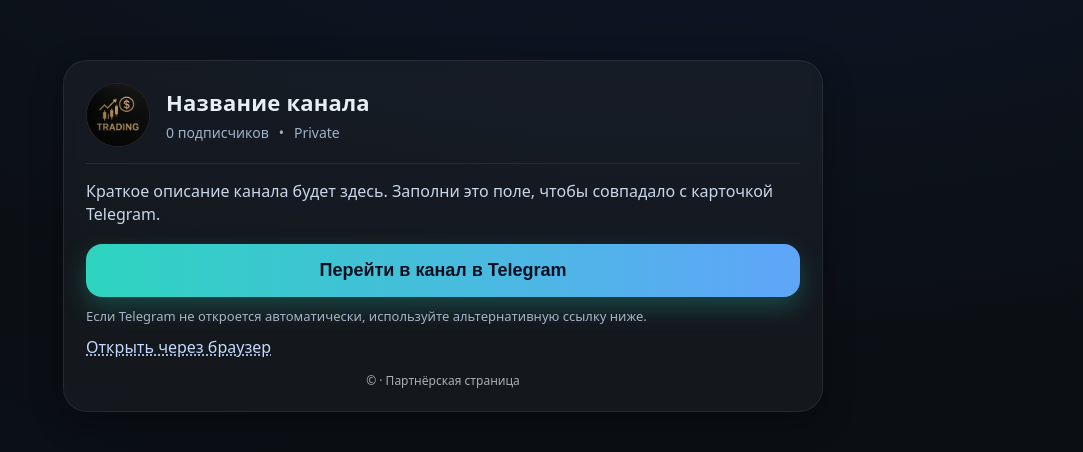
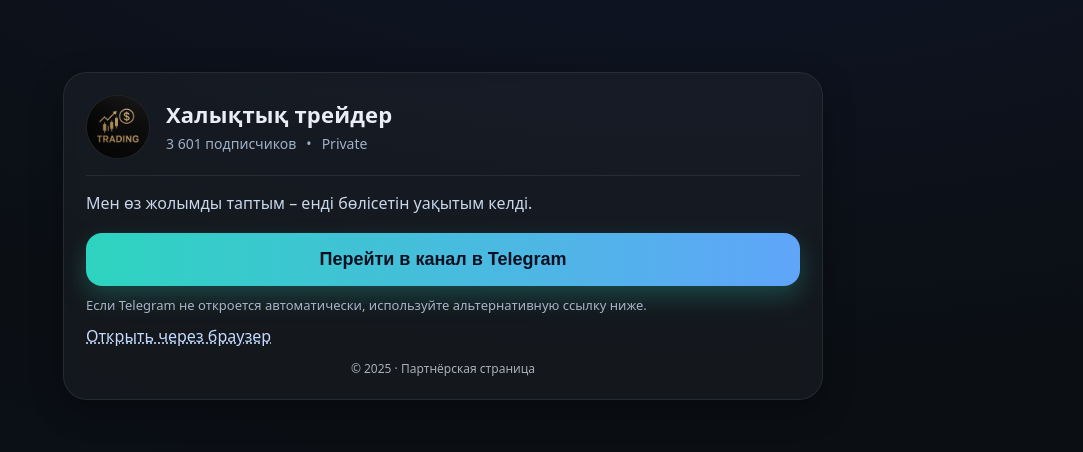
Before and after one commit to affiliateclub/trading, a plain HTML site: page index.html in a window 1280 px wide. Shown: the part 164-616 px from the top of the page, without its empty margins (197-1280 px from the left). Drawn offline with Linux system fonts and the light colour scheme.

Commit message:
Update index.html

```diff
--- a/index.html
+++ b/index.html
@@ -97,9 +97,9 @@
     // поэтому укажи метаданные вручную здесь или через CMS/JSON.
     const CONFIG = {
       link: 'https://t.me/+IXPjQlvhmnk3OTli', // твой инвайт
-      title: '👨‍💻 Халықтық трейдер',               // как в Telegram
+      title: 'Халықтық трейдер',               // как в Telegram
       description: 'Мен өз жолымды таптым – енді бөлісетін уақытым келді.',
-      subscribers: 3 601,                          // число подписчиков
+      subscribers: 3601,                          // число подписчиков
       visibility: 'Private',                   // Private / Public
       avatar: 'avatar.jpg'                     // положи файл в корень репозитория
     };
```
